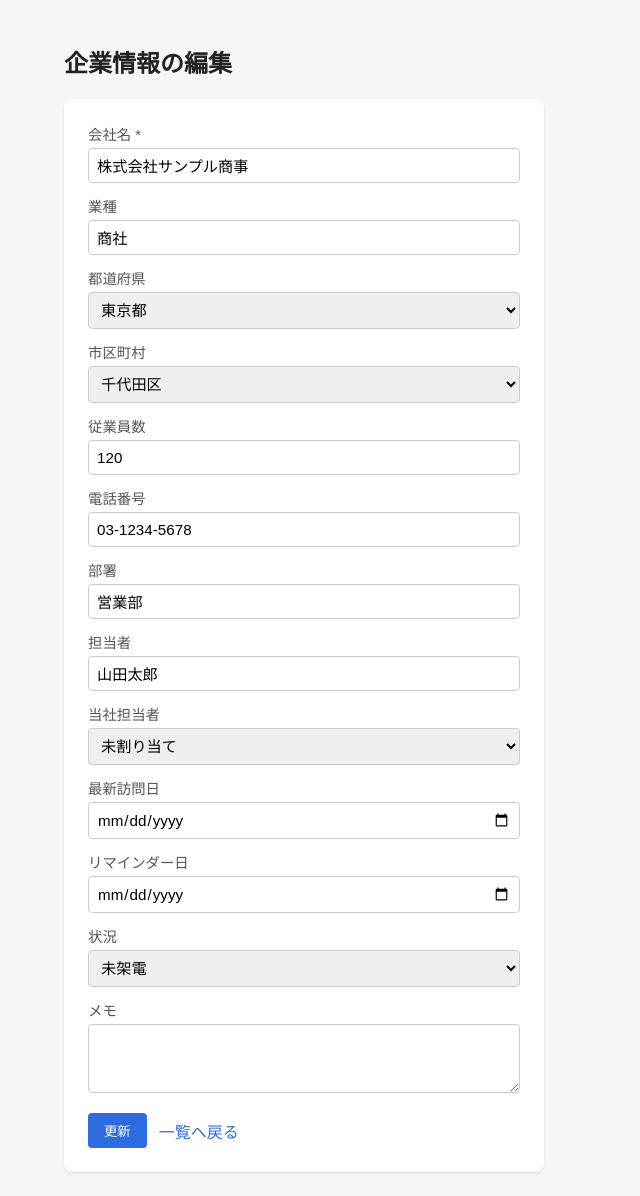
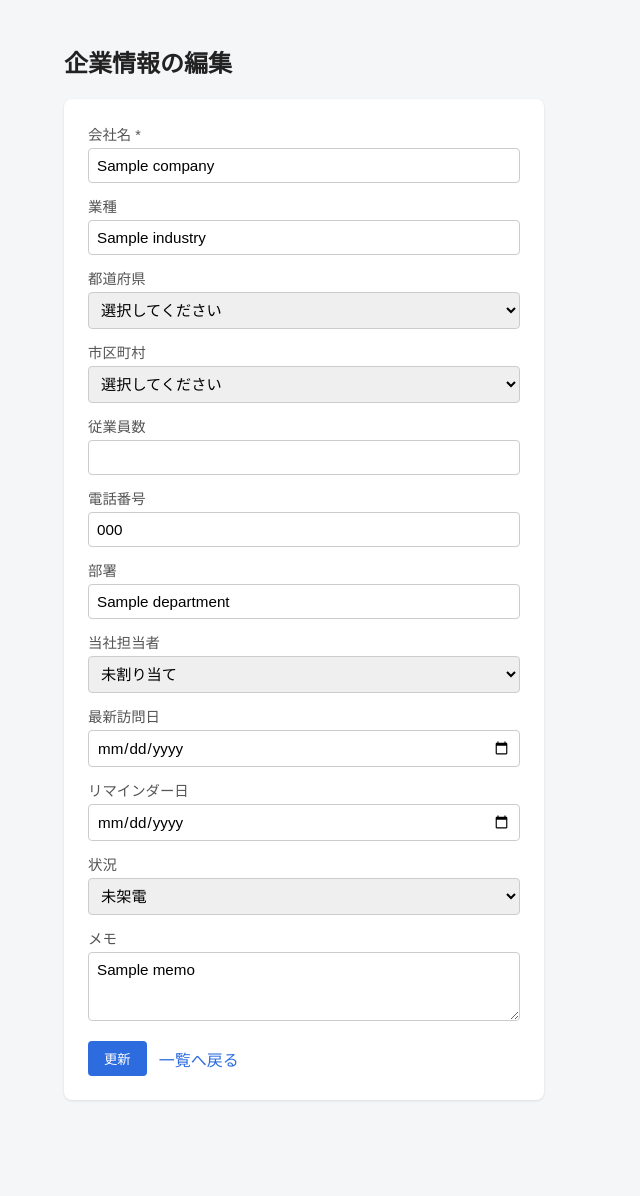
Before and after one commit to ikarugamana-hub/telapo, a Flask app: page /edit/1 in a window 1280 px wide. Shown: the part 64-1260 px from the top of the page, without its empty margins (0-640 px from the left). After the commit the page ends 1165 px from the top, so only its background shows below. Run offline with Flask 3, Linux system fonts and the light colour scheme; data comes from the database, SQL or seed files in the repository; a database or web service that is not in the repository returns one stand-in record (values such as "Sample title"); parts of the project's set-up code (start-up, migrations or seed data) failed here and were passed over; some libraries are stand-ins or nearby versions.

Commit message:
Migrate to Cloud Run + Cloud SQL (PostgreSQL) and remove 担当者 field
- Rewrite app.py to use psycopg2 against Cloud SQL PostgreSQL instead of SQLite
- Add Dockerfile/.dockerignore for Cloud Run deployment
- Remove the 担当者 field from forms, listing, CSV export, search, and
  collector-generated data (DB column dropped via migration)

```diff
--- a/app.py
+++ b/app.py
@@ -2,18 +2,16 @@ import csv
 import io
 import os
 import re
-import sqlite3
 from datetime import date
-from pathlib import Path
 
+import psycopg2
+import psycopg2.extras
 from dotenv import load_dotenv
 from flask import Flask, g, redirect, render_template, request, send_file, url_for
 
 load_dotenv()
 
 from collector import INDUSTRY_CHOICES, collect_companies
-
-DB_PATH = Path(os.environ.get("DB_PATH", Path(__file__).parent / "telecall.db"))
 
 app = Flask(__name__)
 
@@ -28,10 +26,53 @@ SORT_OPTIONS = {
 }
 
 
+def get_db_connection():
+    """Cloud SQL (PostgreSQL) への接続を作成する。
+
+    Cloud Run上では INSTANCE_UNIX_SOCKET (/cloudsql/PROJECT:REGION:INSTANCE) 経由、
+    ローカル開発では Cloud SQL Auth Proxy 等を介した DB_HOST/DB_PORT 経由で接続する。
+    """
+    db_user = os.environ["DB_USER"]
+    db_pass = os.environ["DB_PASS"]
+    db_name = os.environ["DB_NAME"]
+    unix_socket = os.environ.get("INSTANCE_UNIX_SOCKET")
+    if unix_socket:
+        return psycopg2.connect(user=db_user, password=db_pass, dbname=db_name, host=unix_socket)
+    return psycopg2.connect(
+        user=db_user,
+        password=db_pass,
+        dbname=db_name,
+        host=os.environ.get("DB_HOST", "127.0.0.1"),
+        port=os.environ.get("DB_PORT", "5432"),
+    )
+
+
+class Db:
+    """sqlite3.Connection に似たインターフェースを提供する psycopg2 のラッパー。"""
+
+    def __init__(self, conn):
+        self.conn = conn
+
+    def execute(self, sql, params=()):
+        cur = self.conn.cursor(cursor_factory=psycopg2.extras.RealDictCursor)
+        cur.execute(sql.replace("?", "%s"), params)
+        return cur
+
+    def executemany(self, sql, seq_of_params):
+        cur = self.conn.cursor()
+        cur.executemany(sql.replace("?", "%s"), list(seq_of_params))
+        return cur
+
+    def commit(self):
+        self.conn.commit()
+
+    def close(self):
+        self.conn.close()
+
+
 def get_db():
     if "db" not in g:
-        g.db = sqlite3.connect(DB_PATH)
-        g.db.row_factory = sqlite3.Row
+        g.db = Db(get_db_connection())
     return g.db
 
 
@@ -43,11 +84,11 @@ def close_db(exception=None):
 
 
 def init_db():
-    db = sqlite3.connect(DB_PATH)
+    db = Db(get_db_connection())
     db.execute(
         """
         CREATE TABLE IF NOT EXISTS companies (
-            id INTEGER PRIMARY KEY AUTOINCREMENT,
+            id SERIAL PRIMARY KEY,
             company_name TEXT NOT NULL,
             industry TEXT,
             prefecture TEXT,
@@ -55,47 +96,46 @@ def init_db():
             employees INTEGER,
             phone TEXT,
             department TEXT,
-            contact_person TEXT,
             status TEXT NOT NULL DEFAULT '未架電',
             memo TEXT
         )
         """
     )
 
-    columns = [r[1] for r in db.execute("PRAGMA table_info(companies)").fetchall()]
-    if "municipality" not in columns:
-        db.execute("ALTER TABLE companies ADD COLUMN municipality TEXT")
-    if "assigned_to" not in columns:
-        db.execute("ALTER TABLE companies ADD COLUMN assigned_to TEXT")
-    if "last_visit_date" not in columns:
-        db.execute("ALTER TABLE companies ADD COLUMN last_visit_date TEXT")
-    if "reminder_date" not in columns:
-        db.execute("ALTER TABLE companies ADD COLUMN reminder_date TEXT")
+    for column, col_type in [
+        ("municipality", "TEXT"),
+        ("assigned_to", "TEXT"),
+        ("last_visit_date", "TEXT"),
+        ("reminder_date", "TEXT"),
+    ]:
+        db.execute(f"ALTER TABLE companies ADD COLUMN IF NOT EXISTS {column} {col_type}")
 
-    count = db.execute("SELECT COUNT(*) FROM companies").fetchone()[0]
+    db.execute("ALTER TABLE companies DROP COLUMN IF EXISTS contact_person")
+
+    count = db.execute("SELECT COUNT(*) AS cnt FROM companies").fetchone()["cnt"]
     if count == 0:
         sample = [
-            ("株式会社サンプル商事", "商社", "東京都", "千代田区", 120, "03-1234-5678", "営業部", "山田太郎", "未架電", ""),
-            ("テックイノベーション株式会社", "IT・ソフトウェア", "東京都", "渋谷区", 45, "03-2345-6789", "開発部", "佐藤花子", "未架電", ""),
-            ("関西フードサービス株式会社", "食品・飲食", "大阪府", "大阪市中央区", 300, "06-1234-5678", "総務部", "鈴木一郎", "通話済み", "後日再架電希望"),
-            ("中部製造工業株式会社", "製造業", "愛知県", "名古屋市中村区", 850, "052-123-4567", "購買部", "高橋次郎", "未架電", ""),
-            ("北海道アグリ株式会社", "農業・林業・水産業", "北海道", "札幌市中央区", 30, "011-123-4567", "経営企画部", "田中三郎", "アポ獲得", "来週水曜14時訪問予定"),
-            ("九州メディカル株式会社", "医療・福祉", "福岡県", "福岡市博多区", 210, "092-123-4567", "総務部", "伊藤美咲", "NG", "他社サービス利用中"),
-            ("湘南リゾート株式会社", "観光・宿泊", "神奈川県", "藤沢市", 95, "0466-12-3456", "企画部", "渡辺健", "未架電", ""),
-            ("みらい建設株式会社", "建設業", "埼玉県", "さいたま市大宮区", 430, "048-123-4567", "資材部", "中村裕子", "不通", "3回コール後つながらず"),
-            ("グリーンエナジー株式会社", "エネルギー", "千葉県", "千葉市中央区", 60, "043-123-4567", "営業企画部", "小林大輔", "未架電", ""),
-            ("関東物流株式会社", "運輸・物流", "東京都", "大田区", 520, "03-3456-7890", "総務部", "加藤直樹", "架電中", "担当者不在のため再架電"),
-            ("ウェルネスケア株式会社", "医療・福祉", "大阪府", "大阪市北区", 18, "06-2345-6789", "代表", "山本葵", "未架電", ""),
-            ("信州精密機械株式会社", "製造業", "長野県", "松本市", 150, "0263-12-3456", "技術部", "斉藤誠", "未架電", ""),
-            ("クラウドソリューションズ株式会社", "IT・ソフトウェア", "東京都", "港区", 28, "03-4567-8901", "管理部", "松本愛", "アポ獲得", "オンライン商談を設定済み"),
-            ("瀬戸内造船株式会社", "製造業", "広島県", "広島市西区", 980, "082-123-4567", "調達部", "井上慎太郎", "未架電", ""),
-            ("札幌ITサービス株式会社", "IT・ソフトウェア", "北海道", "札幌市中央区", 75, "011-234-5678", "営業部", "木村ゆり", "通話済み", "資料送付済み、来月フォロー"),
+            ("株式会社サンプル商事", "商社", "東京都", "千代田区", 120, "03-1234-5678", "営業部", "未架電", ""),
+            ("テックイノベーション株式会社", "IT・ソフトウェア", "東京都", "渋谷区", 45, "03-2345-6789", "開発部", "未架電", ""),
+            ("関西フードサービス株式会社", "食品・飲食", "大阪府", "大阪市中央区", 300, "06-1234-5678", "総務部", "通話済み", "後日再架電希望"),
+            ("中部製造工業株式会社", "製造業", "愛知県", "名古屋市中村区", 850, "052-123-4567", "購買部", "未架電", ""),
+            ("北海道アグリ株式会社", "農業・林業・水産業", "北海道", "札幌市中央区", 30, "011-123-4567", "経営企画部", "アポ獲得", "来週水曜14時訪問予定"),
+            ("九州メディカル株式会社", "医療・福祉", "福岡県", "福岡市博多区", 210, "092-123-4567", "総務部", "NG", "他社サービス利用中"),
+            ("湘南リゾート株式会社", "観光・宿泊", "神奈川県", "藤沢市", 95, "0466-12-3456", "企画部", "未架電", ""),
+            ("みらい建設株式会社", "建設業", "埼玉県", "さいたま市大宮区", 430, "048-123-4567", "資材部", "不通", "3回コール後つながらず"),
+            ("グリーンエナジー株式会社", "エネルギー", "千葉県", "千葉市中央区", 60, "043-123-4567", "営業企画部", "未架電", ""),
+            ("関東物流株式会社", "運輸・物流", "東京都", "大田区", 520, "03-3456-7890", "総務部", "架電中", "担当者不在のため再架電"),
+            ("ウェルネスケア株式会社", "医療・福祉", "大阪府", "大阪市北区", 18, "06-2345-6789", "代表", "未架電", ""),
+            ("信州精密機械株式会社", "製造業", "長野県", "松本市", 150, "0263-12-3456", "技術部", "未架電", ""),
+            ("クラウドソリューションズ株式会社", "IT・ソフトウェア", "東京都", "港区", 28, "03-4567-8901", "管理部", "アポ獲得", "オンライン商談を設定済み"),
+            ("瀬戸内造船株式会社", "製造業", "広島県", "広島市西区", 980, "082-123-4567", "調達部", "未架電", ""),
+            ("札幌ITサービス株式会社", "IT・ソフトウェア", "北海道", "札幌市中央区", 75, "011-234-5678", "営業部", "通話済み", "資料送付済み、来月フォロー"),
         ]
         db.executemany(
             """
             INSERT INTO companies
-                (company_name, industry, prefecture, municipality, employees, phone, department, contact_person, status, memo)
-            VALUES (?, ?, ?, ?, ?, ?, ?, ?, ?, ?)
+                (company_name, industry, prefecture, municipality, employees, phone, department, status, memo)
+            VALUES (?, ?, ?, ?, ?, ?, ?, ?, ?)
             """,
             sample,
         )
@@ -110,9 +150,8 @@ def build_filters(args):
 
     keyword = args.get("keyword", "").strip()
     if keyword:
-        conditions.append("(company_name LIKE ? OR contact_person LIKE ?)")
-        like = f"%{keyword}%"
-        params.extend([like, like])
+        conditions.append("company_name LIKE ?")
+        params.append(f"%{keyword}%")
 
     industry = args.get("industry", "").strip()
     if industry:
@@ -169,9 +208,9 @@ def index():
         f"SELECT * FROM companies {where} ORDER BY {sort_column} {sort_dir}, id DESC", params
     ).fetchall()
 
-    industries = [r[0] for r in db.execute("SELECT DISTINCT industry FROM companies ORDER BY industry").fetchall()]
-    prefectures = [r[0] for r in db.execute("SELECT DISTINCT prefecture FROM companies ORDER BY prefecture").fetchall()]
-    municipalities = [r[0] for r in db.execute("SELECT DISTINCT municipality FROM companies WHERE municipality IS NOT NULL ORDER BY municipality").fetchall()]
+    industries = [r["industry"] for r in db.execute("SELECT DISTINCT industry FROM companies ORDER BY industry").fetchall()]
+    prefectures = [r["prefecture"] for r in db.execute("SELECT DISTINCT prefecture FROM companies ORDER BY prefecture").fetchall()]
+    municipalities = [r["municipality"] for r in db.execute("SELECT DISTINCT municipality FROM companies WHERE municipality IS NOT NULL ORDER BY municipality").fetchall()]
 
     return render_template(
         "index.html",
@@ -196,8 +235,8 @@ def add():
         db.execute(
             """
             INSERT INTO companies
-                (company_name, industry, prefecture, municipality, employees, phone, department, contact_person, status, memo, assigned_to, last_visit_date, reminder_date)
-            VALUES (?, ?, ?, ?, ?, ?, ?, ?, ?, ?, ?, ?, ?)
+                (company_name, industry, prefecture, municipality, employees, phone, department, status, memo, assigned_to, last_visit_date, reminder_date)
+            VALUES (?, ?, ?, ?, ?, ?, ?, ?, ?, ?, ?, ?)
             """,
             (
                 request.form["company_name"],
@@ -207,7 +246,6 @@ def add():
                 int(request.form["employees"]) if request.form.get("employees") else None,
                 request.form.get("phone", ""),
                 request.form.get("department", ""),
-                request.form.get("contact_person", ""),
                 request.form.get("status", "未架電"),
                 request.form.get("memo", ""),
                 request.form.get("assigned_to", ""),
@@ -229,7 +267,7 @@ def edit(company_id):
             """
             UPDATE companies
             SET company_name=?, industry=?, prefecture=?, municipality=?, employees=?, phone=?,
-                department=?, contact_person=?, status=?, memo=?, assigned_to=?, last_visit_date=?, reminder_date=?
+                department=?, status=?, memo=?, assigned_to=?, last_visit_date=?, reminder_date=?
             WHERE id=?
             """,
             (
@@ -240,7 +278,6 @@ def edit(company_id):
                 int(request.form["employees"]) if request.form.get("employees") else None,
                 request.form.get("phone", ""),
                 request.form.get("department", ""),
-                request.form.get("contact_person", ""),
                 request.form.get("status", "未架電"),
                 request.form.get("memo", ""),
                 request.form.get("assigned_to", ""),
@@ -274,11 +311,11 @@ def export():
 
     output = io.StringIO()
     writer = csv.writer(output)
-    writer.writerow(["会社名", "業種", "都道府県", "市区町村", "従業員数", "電話番号", "部署", "担当者", "状況", "メモ", "当社担当者", "最新訪問日", "リマインダー日"])
+    writer.writerow(["会社名", "業種", "都道府県", "市区町村", "従業員数", "電話番号", "部署", "状況", "メモ", "当社担当者", "最新訪問日", "リマインダー日"])
     for r in rows:
         writer.writerow(
             [r["company_name"], r["industry"], r["prefecture"], r["municipality"], r["employees"],
-             r["phone"], r["department"], r["contact_person"], r["status"], r["memo"], r["assigned_to"],
+             r["phone"], r["department"], r["status"], r["memo"], r["assigned_to"],
              r["last_visit_date"], r["reminder_date"]]
         )
 
@@ -323,13 +360,13 @@ def collect():
         db.executemany(
             """
             INSERT INTO companies
-                (company_name, industry, prefecture, municipality, employees, phone, department, contact_person, status, memo, assigned_to)
-            VALUES (?, ?, ?, ?, ?, ?, ?, ?, ?, ?, ?)
+                (company_name, industry, prefecture, municipality, employees, phone, department, status, memo, assigned_to)
+            VALUES (?, ?, ?, ?, ?, ?, ?, ?, ?, ?)
             """,
             [
                 (
                     c["company_name"], c["industry"], c["prefecture"], c["municipality"],
-                    c["employees"], c["phone"], c["department"], c["contact_person"],
+                    c["employees"], c["phone"], c["department"],
                     c["status"], c["memo"], assigned_to,
                 )
                 for c in results
--- a/requirements.txt
+++ b/requirements.txt
@@ -2,3 +2,4 @@ Flask==3.0.3
 requests==2.32.3
 python-dotenv==1.0.1
 gunicorn==23.0.0
+psycopg2-binary==2.9.9
--- a/templates/form.html
+++ b/templates/form.html
@@ -44,10 +44,6 @@
         <input type="text" name="department" value="{{ company['department'] if company else '' }}">
     </label>
 
-    <label>担当者
-        <input type="text" name="contact_person" value="{{ company['contact_person'] if company else '' }}">
-    </label>
-
     <label>当社担当者
         <select name="assigned_to">
             <option value="">未割り当て</option>
--- a/templates/index.html
+++ b/templates/index.html
@@ -5,7 +5,7 @@
     <form method="get" action="{{ url_for('index') }}">
         <div class="filter-row">
             <label>キーワード
-                <input type="text" name="keyword" value="{{ filters.get('keyword', '') }}" placeholder="会社名・担当者名">
+                <input type="text" name="keyword" value="{{ filters.get('keyword', '') }}" placeholder="会社名">
             </label>
 
             <label>業種
@@ -92,7 +92,6 @@
             <th>従業員数</th>
             <th>電話番号</th>
             <th>部署</th>
-            <th>担当者</th>
             <th>当社担当者</th>
             <th>状況</th>
             <th>最新訪問日</th>
@@ -114,7 +113,6 @@
             <td>{{ c['employees'] }}</td>
             <td>{{ c['phone'] }}</td>
             <td>{{ c['department'] }}</td>
-            <td>{{ c['contact_person'] }}</td>
             <td>{{ c['assigned_to'] or '' }}</td>
             <td><span class="status status-{{ c['status'] }}">{{ c['status'] }}</span></td>
             <td>{{ c['last_visit_date'] or '' }}</td>
```
Also changed, not shown: collector.py (+0 -13 lines), 2 other files.
